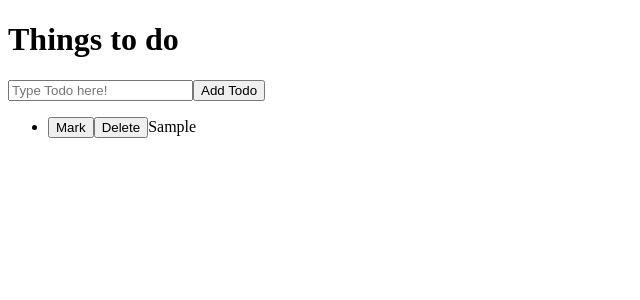
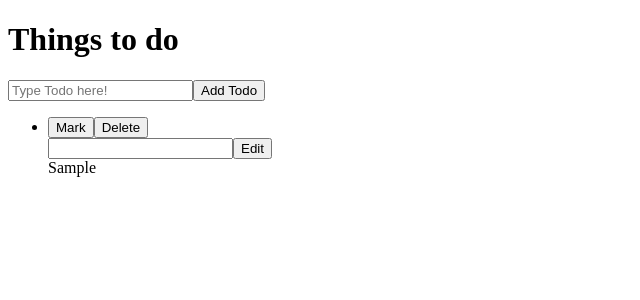
Before and after one commit to mpmNJIT/todo-tutorial, a React (Create React App) app: page / in a window 1280 px wide. Both pictures are taken after typing "Sample" into the empty fields and a click on the button "Add Todo". Shown: the top 300 px of the page, without its empty margins (0-640 px from the left). Built offline with nearby package versions, Linux system fonts and the light colour scheme.

Commit message:
Finished editTodo implementation

```diff
--- a/src/App.js
+++ b/src/App.js
@@ -6,12 +6,12 @@ import TodoList from './components/todoList';
 import actions from './actions/';
 
 export const App = ({
-  submitTodo, todos, deleteTodo, markTodo,
+  submitTodo, todos, deleteTodo, markTodo, editTodo,
 }) => (
   <div>
     <h1>Things to do</h1>
     <AddTodo submitTodo={submitTodo} />
-    <TodoList todos={todos} deleteTodo={deleteTodo} markTodo={markTodo} />
+    <TodoList todos={todos} deleteTodo={deleteTodo} markTodo={markTodo} editTodo={editTodo} />
   </div>
 );
 
@@ -24,6 +24,7 @@ App.propTypes = {
   })).isRequired,
   deleteTodo: PropTypes.func.isRequired,
   markTodo: PropTypes.func.isRequired,
+  editTodo: PropTypes.func.isRequired,
 };
 
 const mapStateToProps = state => state.todoListApp;
@@ -42,6 +43,12 @@ const mapDispatchToProps = dispatch => ({
   markTodo: (id) => {
     dispatch(actions.markTodo(id));
   },
+
+  editTodo: (id, text) => {
+    if (text) {
+      dispatch(actions.editTodo(id, text));
+    }
+  },
 });
 
 export default connect(mapStateToProps, mapDispatchToProps)(App);
--- a/src/components/addTodo/test.js
+++ b/src/components/addTodo/test.js
@@ -13,11 +13,9 @@ describe('AddTodo component', () => {
   const submitMock = jest.fn();
 
   beforeEach(() => {
-        component = shallow(
-            <AddTodo
+    component = shallow(<AddTodo
       submitTodo={submitMock}
-            />,
-        );
+    />);
   });
 
   it('Should render successfully', () => {
--- a/src/components/todoList/index.js
+++ b/src/components/todoList/index.js
@@ -1,7 +1,11 @@
 import React from 'react';
 import PropTypes from 'prop-types';
 
-const TodoList = ({ todos, deleteTodo, markTodo }) => {
+const TodoList = ({
+  todos, deleteTodo, markTodo, editTodo,
+}) => {
+  let input;
+  const editShow = { display: 'inline' };
   const todoItems = todos.map(todo => (
     <li
       className="todo-obj"
@@ -25,6 +29,27 @@ const TodoList = ({ todos, deleteTodo, markTodo }) => {
                 Delete
       </button>
 
+      <div id="edit-div" style={editShow}>
+        <form
+          onSubmit={(event) => {
+                    event.preventDefault();
+                    editTodo(todo.id, input.value);
+                    input.value = '';
+                }}
+        >
+          <input
+            className="edit-input"
+            ref={(element) => {
+                    input = element;
+                }}
+          />
+          <button type="Submit" className="edit-submit">
+
+                    Edit
+          </button>
+        </form>
+      </div>
+
       <span className="todo-text">
         {todo.text}
       </span>
@@ -46,6 +71,7 @@ TodoList.propTypes = {
   })).isRequired,
   deleteTodo: PropTypes.func.isRequired,
   markTodo: PropTypes.func.isRequired,
+  editTodo: PropTypes.func.isRequired,
 };
 
 export default TodoList;
--- a/src/components/todoList/test.js
+++ b/src/components/todoList/test.js
@@ -11,6 +11,7 @@ configure({ adapter: new Adapter() });
 describe('TodoList component', () => {
   const deleteMock = jest.fn();
   const markMock = jest.fn();
+  const editMock = jest.fn();
 
   const props = {
     todos: [
@@ -22,6 +23,7 @@ describe('TodoList component', () => {
     ],
     deleteTodo: deleteMock,
     markTodo: markMock,
+    editTodo: editMock,
   };
 
   const component = shallow(<TodoList {...props} />);
@@ -43,6 +45,6 @@ describe('TodoList component', () => {
   it('Should call the markTodo function when Mark button is clicked', () => {
     expect(markMock.mock.calls.length).toEqual(0);
     component.find('.todo-mark').simulate('click');
-    expect(deleteMock.mock.calls.length).toEqual(1);
+    expect(markMock.mock.calls.length).toEqual(1);
   });
 });
```
Also changed, not shown: 1 other file (tests, documents, lock files or other folders). Lines whose indentation alone changed are shown as unchanged.
